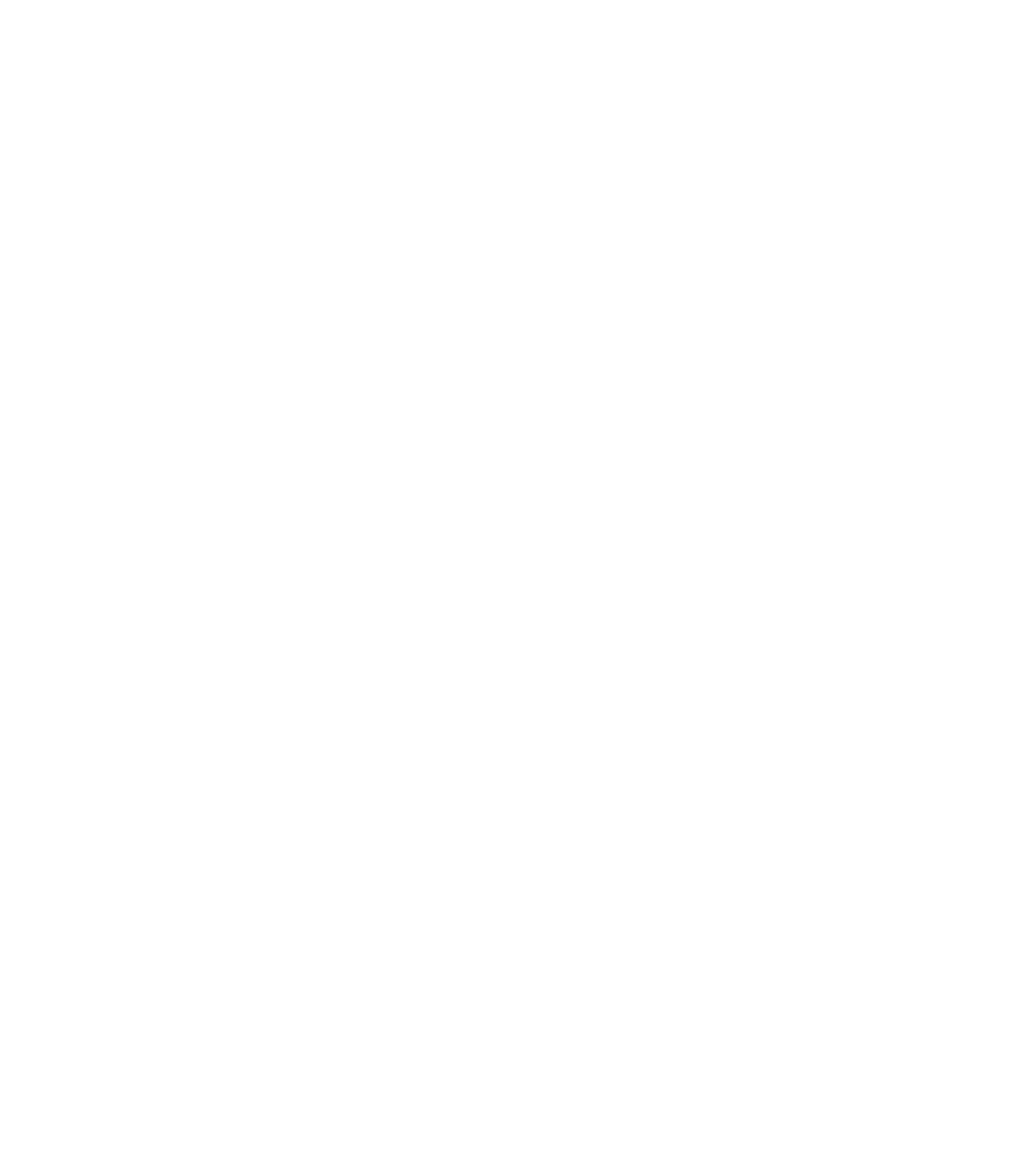
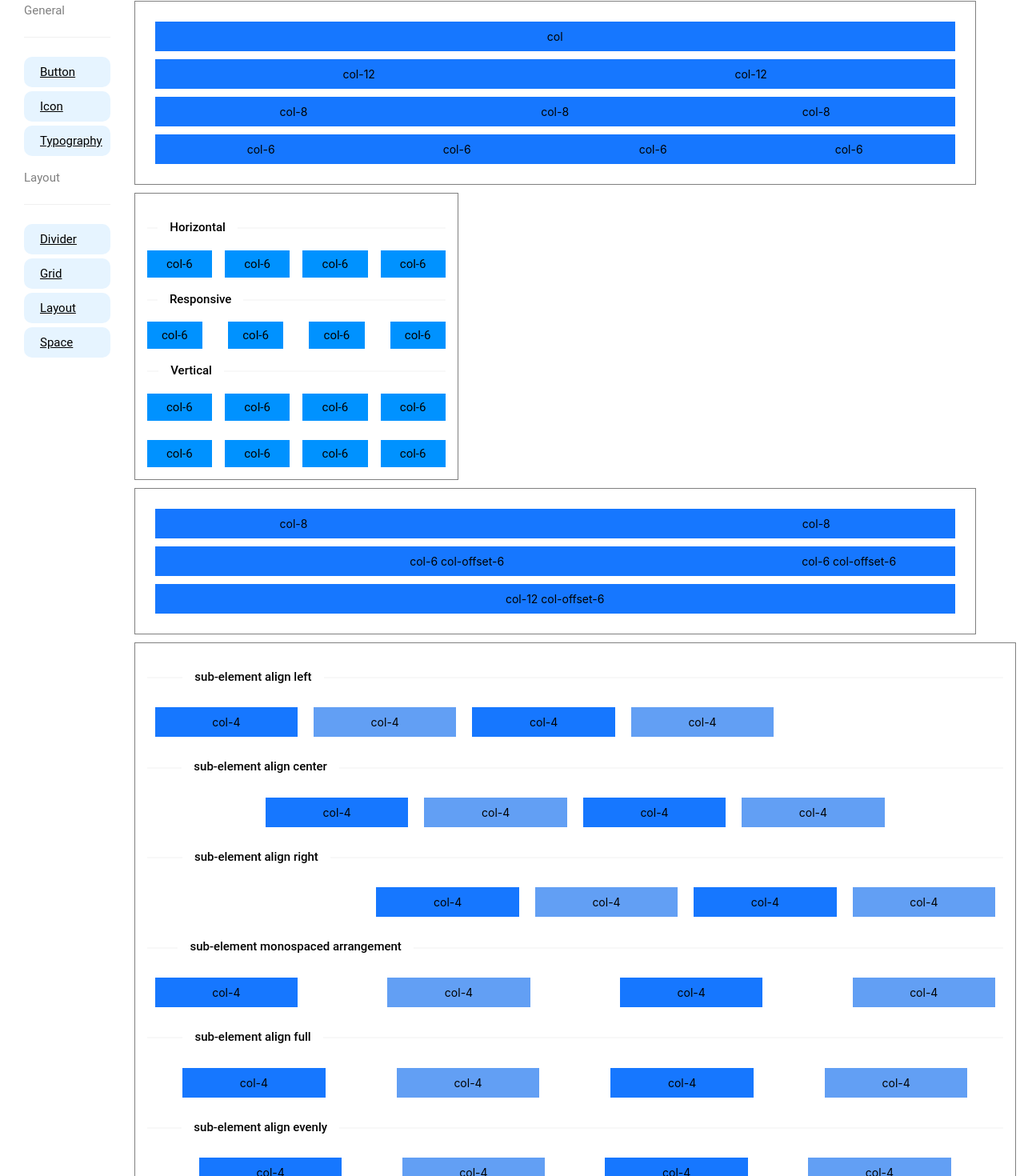
Before and after one commit to Pallab6Sense/AntD-Components, a Next.js app: page /grid in a window 1280 px wide. Shown: the part 29-1499 px from the top of the page at 80% size. Before the commit the page ends 800 px from the top, so only its background shows below. Built offline with nearby package versions, Linux system fonts and the light colour scheme.

Commit message:
Divider Component Done 1:14 am

```diff
--- a/pages/grid.js
+++ b/pages/grid.js
@@ -1,10 +1,228 @@
-import { Col, Row } from 'antd';
+import Navigation from '@/Components/Navigation';
+import { Col, Row, Divider } from 'antd';
+const style = {
+  background: '#0092ff',
+  padding: '8px 0',
+};
 const Grid = () => {
-    return (
-        <>
+  return (
+    <>
+      <div className="container">
+        <Navigation />
+        <div className="gridDiv">
+          <div className="gridExample1">
+            <Row className="bg-blue">
+              <Col span={24}>col</Col>
+            </Row>
+            <Row className="bg-blue">
+              <Col span={12}>col-12</Col>
+              <Col span={12}>col-12</Col>
+            </Row>
+            <Row className="bg-blue">
+              <Col span={8}>col-8</Col>
+              <Col span={8}>col-8</Col>
+              <Col span={8}>col-8</Col>
+            </Row>
+            <Row className="bg-blue">
+              <Col span={6}>col-6</Col>
+              <Col span={6}>col-6</Col>
+              <Col span={6}>col-6</Col>
+              <Col span={6}>col-6</Col>
+            </Row>
+          </div>
 
-        </>
-     );
-}
+          <div className="gridExample2">
+            <Divider orientation="left">Horizontal</Divider>
+            <Row gutter={16}>
+              <Col className="gutter-row" span={6}>
+                <div style={style}>col-6</div>
+              </Col>
+              <Col className="gutter-row" span={6}>
+                <div style={style}>col-6</div>
+              </Col>
+              <Col className="gutter-row" span={6}>
+                <div style={style}>col-6</div>
+              </Col>
+              <Col className="gutter-row" span={6}>
+                <div style={style}>col-6</div>
+              </Col>
+            </Row>
+            <Divider orientation="left">Responsive</Divider>
+            <Row
+              gutter={{
+                xs: 8,
+                sm: 16,
+                md: 24,
+                lg: 32,
+              }}
+            >
+              <Col className="gutter-row" span={6}>
+                <div style={style}>col-6</div>
+              </Col>
+              <Col className="gutter-row" span={6}>
+                <div style={style}>col-6</div>
+              </Col>
+              <Col className="gutter-row" span={6}>
+                <div style={style}>col-6</div>
+              </Col>
+              <Col className="gutter-row" span={6}>
+                <div style={style}>col-6</div>
+              </Col>
+            </Row>
+            <Divider orientation="left">Vertical</Divider>
+            <Row gutter={[16, 24]}>
+              <Col className="gutter-row" span={6}>
+                <div style={style}>col-6</div>
+              </Col>
+              <Col className="gutter-row" span={6}>
+                <div style={style}>col-6</div>
+              </Col>
+              <Col className="gutter-row" span={6}>
+                <div style={style}>col-6</div>
+              </Col>
+              <Col className="gutter-row" span={6}>
+                <div style={style}>col-6</div>
+              </Col>
+              <Col className="gutter-row" span={6}>
+                <div style={style}>col-6</div>
+              </Col>
+              <Col className="gutter-row" span={6}>
+                <div style={style}>col-6</div>
+              </Col>
+              <Col className="gutter-row" span={6}>
+                <div style={style}>col-6</div>
+              </Col>
+              <Col className="gutter-row" span={6}>
+                <div style={style}>col-6</div>
+              </Col>
+            </Row>
+          </div>
+
+          <div className="gridExample3">
+            <Row className="bg-blue">
+              <Col span={8}>col-8</Col>
+              <Col span={8} offset={8}>
+                col-8
+              </Col>
+            </Row>
+            <Row className="bg-blue">
+              <Col span={6} offset={6}>
+                col-6 col-offset-6
+              </Col>
+              <Col span={6} offset={6}>
+                col-6 col-offset-6
+              </Col>
+            </Row>
+            <Row className="bg-blue">
+              <Col span={12} offset={6}>
+                col-12 col-offset-6
+              </Col>
+            </Row>
+          </div>
+
+          <div className="gridExample4">
+            <Divider orientation="left">sub-element align left</Divider>
+            <Row justify="start">
+              <Col className="bg-blue" span={4}>
+                col-4
+              </Col>
+              <Col className="bg-blue1" span={4}>
+                col-4
+              </Col>
+              <Col className="bg-blue" span={4}>
+                col-4
+              </Col>
+              <Col className="bg-blue1" span={4}>
+                col-4
+              </Col>
+            </Row>
+
+            <Divider orientation="left">sub-element align center</Divider>
+            <Row justify="center" className=".bg-blue">
+              <Col className="bg-blue" span={4}>
+                col-4
+              </Col>
+              <Col className="bg-blue1" span={4}>
+                col-4
+              </Col>
+              <Col className="bg-blue" span={4}>
+                col-4
+              </Col>
+              <Col className="bg-blue1" span={4}>
+                col-4
+              </Col>
+            </Row>
+
+            <Divider orientation="left">sub-element align right</Divider>
+            <Row justify="end" className=".bg-blue">
+              <Col className="bg-blue" span={4}>
+                col-4
+              </Col>
+              <Col className="bg-blue1" span={4}>
+                col-4
+              </Col>
+              <Col className="bg-blue" span={4}>
+                col-4
+              </Col>
+              <Col className="bg-blue1" span={4}>
+                col-4
+              </Col>
+            </Row>
+
+            <Divider orientation="left">
+              sub-element monospaced arrangement
+            </Divider>
+            <Row justify="space-between" className=".bg-blue">
+              <Col className="bg-blue" span={4}>
+                col-4
+              </Col>
+              <Col className="bg-blue1" span={4}>
+                col-4
+              </Col>
+              <Col className="bg-blue" span={4}>
+                col-4
+              </Col>
+              <Col className="bg-blue1" span={4}>
+                col-4
+              </Col>
+            </Row>
+
+            <Divider orientation="left">sub-element align full</Divider>
+            <Row justify="space-around" className=".bg-blue">
+              <Col className="bg-blue" span={4}>
+                col-4
+              </Col>
+              <Col className="bg-blue1" span={4}>
+                col-4
+              </Col>
+              <Col className="bg-blue" span={4}>
+                col-4
+              </Col>
+              <Col className="bg-blue1" span={4}>
+                col-4
+              </Col>
+            </Row>
+
+            <Divider orientation="left">sub-element align evenly</Divider>
+            <Row justify="space-evenly" className=".bg-blue">
+              <Col className="bg-blue" span={4}>
+                col-4
+              </Col>
+              <Col className="bg-blue1" span={4}>
+                col-4
+              </Col>
+              <Col className="bg-blue" span={4}>
+                col-4
+              </Col>
+              <Col className="bg-blue1" span={4}>
+                col-4
+              </Col>
+            </Row>
+          </div>
+        </div>
+      </div>
+    </>
+  );
+};
 
 export default Grid;
--- a/pages/index.js
+++ b/pages/index.js
@@ -46,7 +46,7 @@
   return (
     <>
       <Head>
-        <title>Create Next App</title>
+        <title>Ant Design </title>
         <meta name="description" content="Generated by create next app" />
         <meta name="viewport" content="width=device-width, initial-scale=1" />
         <link rel="icon" href="/favicon.ico" />
--- a/styles/globals.scss
+++ b/styles/globals.scss
@@ -34,8 +34,8 @@
   display: flex;
   justify-content: flex-start;
   flex-direction: column;
-  padding-right: 60px;
-  width: 400px;
+  padding-right: 20px;
+  // width: 550px;
 
   //  margin-left: 20px;
 }
@@ -55,10 +55,7 @@
   // padding-bottom: 2px;
   color: $headingColor;
 }
-.divider {
-  border: solid gray 1px;
-  margin-bottom: 8px;
-}
+
 ul {
   text-decoration: none;
   list-style: none;
@@ -122,26 +119,54 @@
   overflow-y: scroll;
 }
 
-.layout{
+.layout {
   display: flex;
   flex-direction: column;
   padding-left: 10px;
   padding-top: 5px;
   justify-content: flex-start;
 }
-.dividerDiv{
+.dividerDiv {
   display: grid;
   // flex-direction: column;
   grid-template-columns: auto auto;
   grid-gap: 15px;
-  padding-bottom:20px;
-
-
+  padding-bottom: 20px;
 }
 .dividerExample1,
 .dividerExample2,
-.dividerExample3{
+.dividerExample3 {
   @include divStyle();
   height: 300px;
   overflow-y: auto;
 }
+
+
+
+.gridExample1,
+.gridExample2,
+.gridExample3,
+.gridExample4 {
+  @include divStyle();
+  width: fit-content !important;
+  text-align: center;
+}
+.bg-blue {
+  background-color: #1677ff;
+  margin: 10px;
+  padding: 10px;
+  width: 1000px;
+  // justify-content: center;
+  text-align: center;
+  // color: white;
+
+}
+.bg-blue1{
+  background-color: #629ff4;
+  margin: 10px;
+  padding: 10px;
+  width: 1000px;
+  // justify-content: center;
+  text-align: center;
+  // color: white;
+}
```
